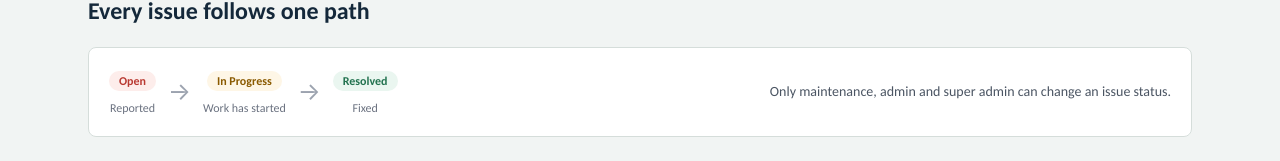
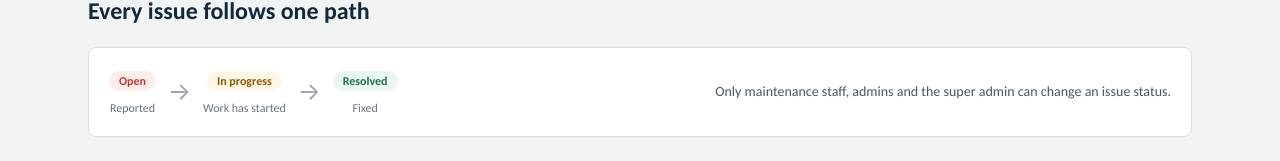
Before and after one commit to josiah10g/Campus-Fix, a React (Vite) app in the folder frontend/: page /how-it-works in a window 1280 px wide. Shown: the part 438-599 px from the top of the page. Built offline with nearby package versions, Linux system fonts and the light colour scheme; no server answers.

Commit message:
Match public status labels to mockups

```diff
--- a/frontend/src/components/StatusPill.jsx
+++ b/frontend/src/components/StatusPill.jsx
@@ -1,7 +1,7 @@
 // frontend/src/components/StatusPill.jsx
 import React from 'react';
 
-export default function StatusPill({ status }) {
+export default function StatusPill({ status, label = status }) {
   let styleClasses = 'bg-gray-100 text-gray-700';
 
   if (status === 'Open') {
@@ -16,7 +16,7 @@ export default function StatusPill({ status }) {
     <span
       className={`inline-flex items-center px-2.5 py-0.5 rounded-full text-xs font-semibold ${styleClasses} transition-colors duration-200`}
     >
-      {status}
+      {label}
     </span>
   );
 }
--- a/frontend/src/pages/HowItWorksPage.jsx
+++ b/frontend/src/pages/HowItWorksPage.jsx
@@ -41,11 +41,11 @@ export default function HowItWorksPage() {
           <div className="flex flex-wrap items-center gap-3">
             <div className="text-center"><StatusPill status="Open" /><p className="mt-2 text-xs text-gray-500">Reported</p></div>
             <span aria-hidden="true" className="text-2xl text-gray-400">→</span>
-            <div className="text-center"><StatusPill status="In Progress" /><p className="mt-2 text-xs text-gray-500">Work has started</p></div>
+            <div className="text-center"><StatusPill status="In Progress" label="In progress" /><p className="mt-2 text-xs text-gray-500">Work has started</p></div>
             <span aria-hidden="true" className="text-2xl text-gray-400">→</span>
             <div className="text-center"><StatusPill status="Resolved" /><p className="mt-2 text-xs text-gray-500">Fixed</p></div>
           </div>
-          <p className="max-w-lg text-sm text-gray-600">Only maintenance, admin and super admin can change an issue status.</p>
+          <p className="max-w-lg text-sm text-gray-600">Only maintenance staff, admins and the super admin can change an issue status.</p>
         </div>
       </section>
 
--- a/frontend/src/pages/LatestIssuesPage.jsx
+++ b/frontend/src/pages/LatestIssuesPage.jsx
@@ -126,10 +126,10 @@ export default function LatestIssuesPage() {
             <div className="hidden overflow-x-auto rounded-card border border-line bg-white md:block">
               <table className="w-full min-w-[700px] text-left text-sm">
                 <thead className="bg-[#E8EEEC] text-gray-600"><tr>{['Title', 'Location', 'Category', 'Status', 'Reported'].map((label) => <th key={label} className="px-5 py-3">{label}</th>)}</tr></thead>
-                <tbody className="divide-y divide-line">{issues.map((issue, index) => <tr key={issue.id} style={index < 8 ? { animationDelay: `${index * 40}ms` } : undefined} className={`table-row-hover ${index < 8 ? 'animate-row-enter' : ''}`}><td className="px-5 py-4 font-bold text-ink">{issue.title}</td><td className="px-5 py-4 text-gray-600">{issue.location}</td><td className="px-5 py-4">{issue.category}</td><td className="px-5 py-4"><StatusPill status={issue.status} /></td><td className="px-5 py-4 text-gray-600">{new Date(issue.created_at).toLocaleDateString('en-GB', { day: 'numeric', month: 'short', year: 'numeric' })}</td></tr>)}</tbody>
+                <tbody className="divide-y divide-line">{issues.map((issue, index) => <tr key={issue.id} style={index < 8 ? { animationDelay: `${index * 40}ms` } : undefined} className={`table-row-hover ${index < 8 ? 'animate-row-enter' : ''}`}><td className="px-5 py-4 font-bold text-ink">{issue.title}</td><td className="px-5 py-4 text-gray-600">{issue.location}</td><td className="px-5 py-4">{issue.category}</td><td className="px-5 py-4"><StatusPill status={issue.status} label={issue.status === 'In Progress' ? 'In progress' : issue.status} /></td><td className="px-5 py-4 text-gray-600">{new Date(issue.created_at).toLocaleDateString('en-GB', { day: 'numeric', month: 'short', year: 'numeric' })}</td></tr>)}</tbody>
               </table>
             </div>
-            <div className="space-y-3 md:hidden">{issues.map((issue, index) => <article key={issue.id} style={index < 8 ? { animationDelay: `${index * 40}ms` } : undefined} className={`rounded-card border border-line bg-white p-4 ${index < 8 ? 'animate-row-enter' : ''}`}><div className="flex items-start justify-between gap-3"><h2 className="font-bold text-ink">{issue.title}</h2><StatusPill status={issue.status} /></div><p className="mt-2 text-sm text-gray-600">{issue.location} · {issue.category}</p><p className="mt-1 text-xs text-gray-500">{new Date(issue.created_at).toLocaleDateString()}</p></article>)}</div>
+            <div className="space-y-3 md:hidden">{issues.map((issue, index) => <article key={issue.id} style={index < 8 ? { animationDelay: `${index * 40}ms` } : undefined} className={`rounded-card border border-line bg-white p-4 ${index < 8 ? 'animate-row-enter' : ''}`}><div className="flex items-start justify-between gap-3"><h2 className="font-bold text-ink">{issue.title}</h2><StatusPill status={issue.status} label={issue.status === 'In Progress' ? 'In progress' : issue.status} /></div><p className="mt-2 text-sm text-gray-600">{issue.location} · {issue.category}</p><p className="mt-1 text-xs text-gray-500">{new Date(issue.created_at).toLocaleDateString()}</p></article>)}</div>
             <nav className="mt-4 flex items-center justify-between" aria-label="Issue pages"><button disabled={page <= 1} onClick={() => changePage(page - 1)} className="rounded border border-line bg-white px-5 py-2.5 text-sm font-semibold text-ink disabled:opacity-40">Previous</button><span className="text-sm text-gray-600">Page {page} of {totalPages}</span><button disabled={page >= totalPages} onClick={() => changePage(page + 1)} className="rounded bg-teal px-5 py-2.5 text-sm font-semibold text-white disabled:opacity-40">Next</button></nav>
           </>
         )}
```
